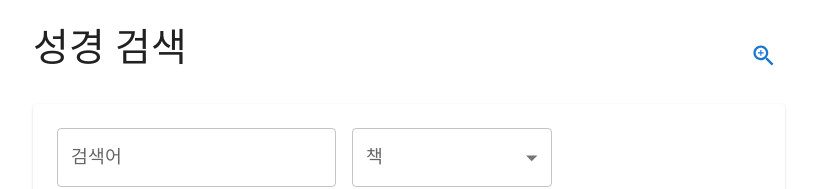
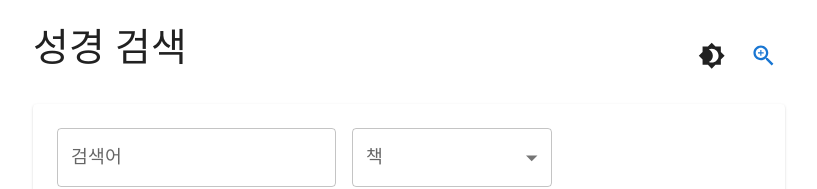
Before and after one commit to fall031-muk/bible, a React (Create React App) app: page / in a window 1280 px wide. Shown: the top 189 px of the page, without its empty margins (231-1048 px from the left). Built offline with nearby package versions, Linux system fonts and the light colour scheme.

Commit message:
feat: 야간모드 토글 버튼 추가

```diff
--- a/src/App.tsx
+++ b/src/App.tsx
@@ -1,5 +1,5 @@
 import React, { useState, createContext, useCallback } from 'react';
-import { CssBaseline, ThemeProvider, createTheme } from '@mui/material';
+import { CssBaseline, ThemeProvider, createTheme, PaletteMode } from '@mui/material';
 import { BibleSearch } from './components/BibleSearch';
 
 // 글자 크기 컨텍스트 생성
@@ -10,8 +10,15 @@ export const FontSizeContext = createContext({
   resetFontSize: () => {},
 });
 
+// 다크 모드 컨텍스트 생성
+export const ColorModeContext = createContext({
+  mode: 'light' as PaletteMode,
+  toggleColorMode: () => {},
+});
+
 function App() {
   const [fontSize, setFontSize] = useState(16); // 기본 글자 크기 16px
+  const [mode, setMode] = useState<PaletteMode>('light'); // 기본 라이트 모드
 
   // 글자 크기 증가 함수
   const increaseFontSize = useCallback(() => {
@@ -28,15 +35,28 @@ function App() {
     setFontSize(16);
   }, []);
 
-  // 글자 크기에 따라 동적으로 테마 생성
+  // 색상 모드 토글 함수
+  const toggleColorMode = useCallback(() => {
+    setMode(prevMode => prevMode === 'light' ? 'dark' : 'light');
+  }, []);
+
+  // 글자 크기와 색상 모드에 따라 동적으로 테마 생성
   const theme = createTheme({
     palette: {
-      mode: 'light',
+      mode,
       primary: {
-        main: '#1976d2',
+        main: mode === 'light' ? '#1976d2' : '#90caf9',
       },
       secondary: {
-        main: '#dc004e',
+        main: mode === 'light' ? '#dc004e' : '#f48fb1',
+      },
+      background: {
+        default: mode === 'light' ? '#fff' : '#121212',
+        paper: mode === 'light' ? '#fff' : '#1e1e1e',
+      },
+      text: {
+        primary: mode === 'light' ? 'rgba(0, 0, 0, 0.87)' : 'rgba(255, 255, 255, 0.87)',
+        secondary: mode === 'light' ? 'rgba(0, 0, 0, 0.6)' : 'rgba(255, 255, 255, 0.6)',
       },
     },
     typography: {
@@ -45,6 +65,12 @@ function App() {
   });
 
   return (
+    <ColorModeContext.Provider
+      value={{
+        mode,
+        toggleColorMode
+      }}
+    >
       <FontSizeContext.Provider
         value={{
           fontSize,
@@ -58,6 +84,7 @@ function App() {
           <BibleSearch />
         </ThemeProvider>
       </FontSizeContext.Provider>
+    </ColorModeContext.Provider>
   );
 }
 
--- a/src/components/BibleSearch.tsx
+++ b/src/components/BibleSearch.tsx
@@ -19,15 +19,18 @@ import {
   useTheme,
   Drawer,
   Fab,
+  Divider,
 } from '@mui/material';
 import AddIcon from '@mui/icons-material/Add';
 import RemoveIcon from '@mui/icons-material/Remove';
 import RestartAltIcon from '@mui/icons-material/RestartAlt';
 import ZoomInIcon from '@mui/icons-material/ZoomIn';
 import SearchIcon from '@mui/icons-material/Search';
+import Brightness4Icon from '@mui/icons-material/Brightness4';
+import Brightness7Icon from '@mui/icons-material/Brightness7';
 import bibleData from '../data/bible.json';
 import { BibleData, BibleVerse, SearchParams } from '../types/bible';
-import { FontSizeContext } from '../App';
+import { FontSizeContext, ColorModeContext } from '../App';
 
 const bible = bibleData as BibleData;
 
@@ -38,6 +41,7 @@ export const BibleSearch: React.FC = () => {
   const [results, setResults] = useState<BibleVerse[]>([]);
   const [showFontControls, setShowFontControls] = useState(false);
   const { fontSize, increaseFontSize, decreaseFontSize, resetFontSize } = useContext(FontSizeContext);
+  const { mode, toggleColorMode } = useContext(ColorModeContext);
 
   // 반응형 디자인을 위한 미디어 쿼리
   const theme = useTheme();
@@ -145,7 +149,21 @@ export const BibleSearch: React.FC = () => {
           position: isMobile ? 'absolute' : 'static',
           top: isMobile ? 0 : 'auto',
           right: isMobile ? 0 : 'auto',
+          display: 'flex',
+          alignItems: 'center',
         }}>
+          {/* 다크 모드 토글 버튼 */}
+          <Tooltip title={mode === 'light' ? "다크 모드로 전환" : "라이트 모드로 전환"}>
+            <IconButton
+              onClick={toggleColorMode}
+              color="inherit"
+              size={isMobile ? "small" : "medium"}
+              sx={{ mr: 1 }}
+            >
+              {mode === 'light' ? <Brightness4Icon /> : <Brightness7Icon />}
+            </IconButton>
+          </Tooltip>
+
           <Tooltip title="글자 크기 조절">
             <IconButton onClick={toggleFontControls} color="primary" size={isMobile ? "small" : "medium"}>
               <ZoomInIcon />
```
Lines whose indentation alone changed are shown as unchanged.
